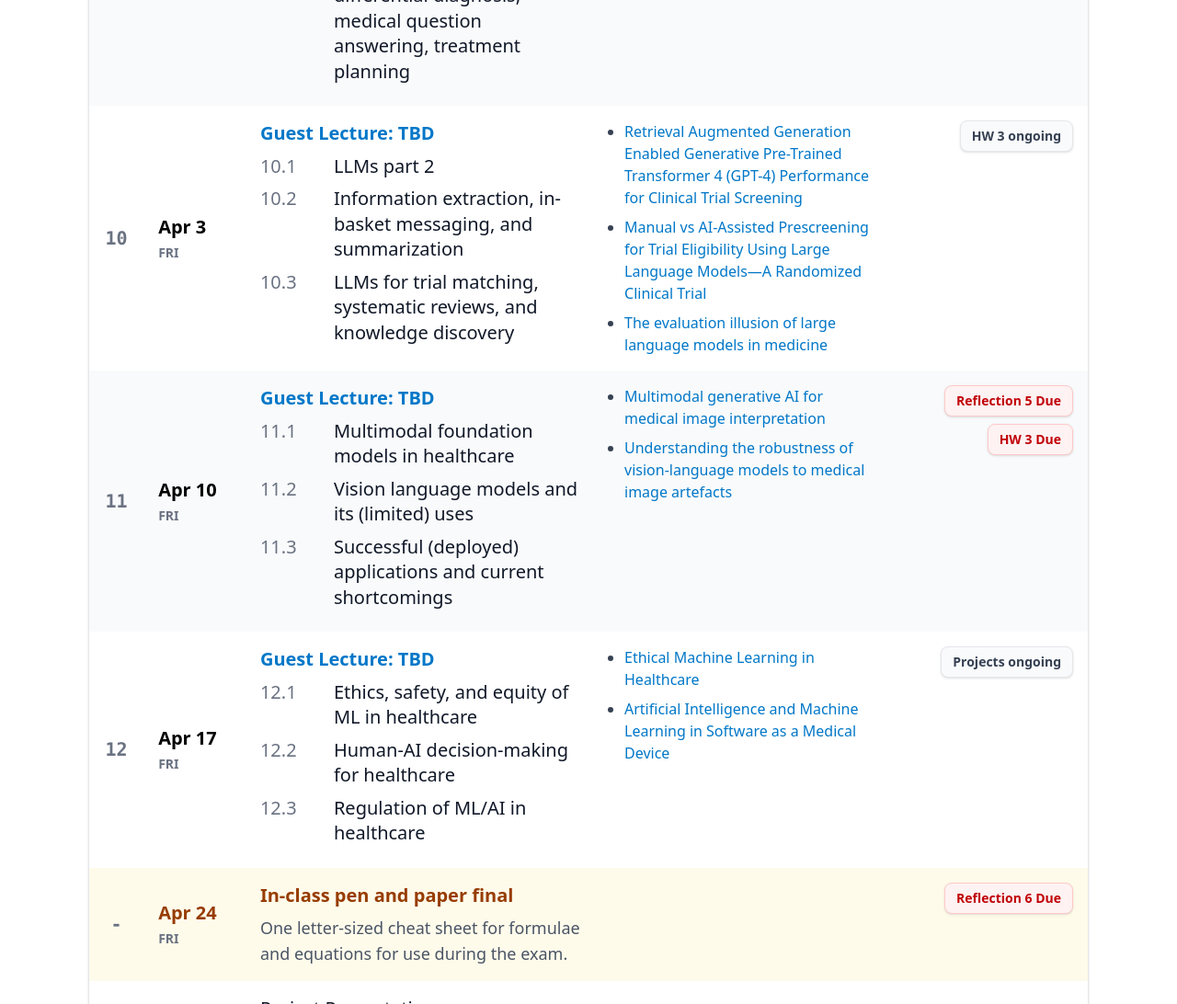
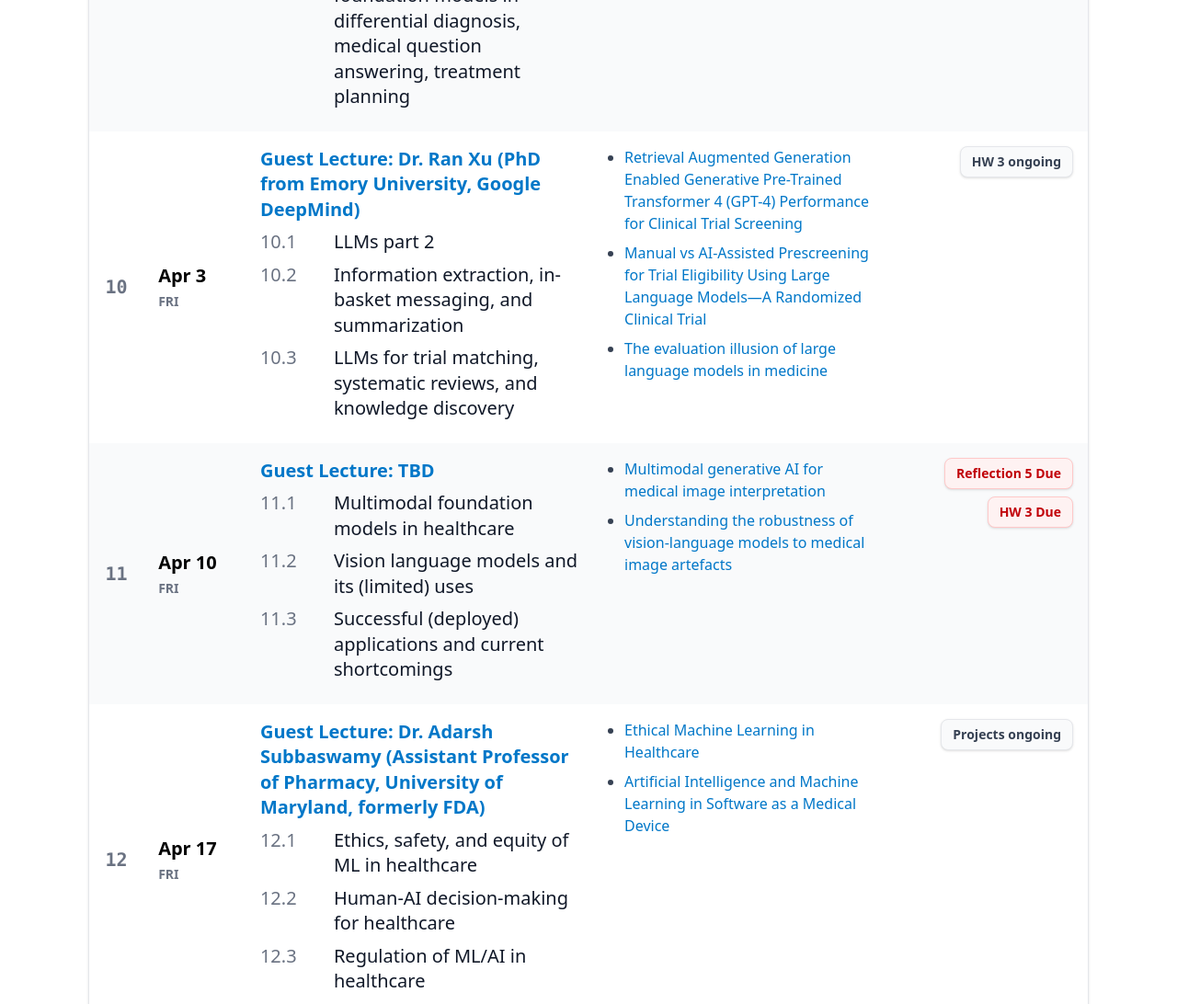
Before and after one commit to reAIM-Lab/reaim-lab.github.io, an Astro site: page /binf4008 in a window 1280 px wide. Shown: the part 7301-8393 px from the top of the page at 92% size. Built offline with nearby package versions, Linux system fonts and the light colour scheme; Astro itself is replaced by a stand-in of ours.

Commit message:
guest lecture details

```diff
--- a/src/pages/binf4008.astro
+++ b/src/pages/binf4008.astro
@@ -171,7 +171,7 @@ const rawSchedule = [
 	{
 		date: "2026-03-13",
 		topic: [
-			"Guest Lecture: TBD",
+			"Guest Lecture: Haoran Zhang (MIT)",
 			"8.1 Generalization of Machine Learning",
 			"8.2 Distribution Shifts: Types of distribution shifts",
 			"8.3 Domain adaptation, transfer learning",
@@ -221,7 +221,7 @@ const rawSchedule = [
 	{
 		date: "2026-04-03",
 		topic: [
-			"Guest Lecture: TBD",
+			"Guest Lecture: Dr. Ran Xu (PhD from Emory University, Google DeepMind)",
 			"10.1 LLMs part 2",
 			"10.2 Information extraction, in-basket messaging, and summarization",
 			"10.3 LLMs for trial matching, systematic reviews, and knowledge discovery"
@@ -267,7 +267,7 @@ const rawSchedule = [
 	{
 		date: "2026-04-17",
 		topic: [
-			"Guest Lecture: TBD",
+			"Guest Lecture: Dr. Adarsh Subbaswamy (Assistant Professor of Pharmacy, University of Maryland, formerly FDA)",
 			"12.1 Ethics, safety, and equity of ML in healthcare",
 			"12.2 Human-AI decision-making for healthcare",
 			"12.3 Regulation of ML/AI in healthcare"
```
